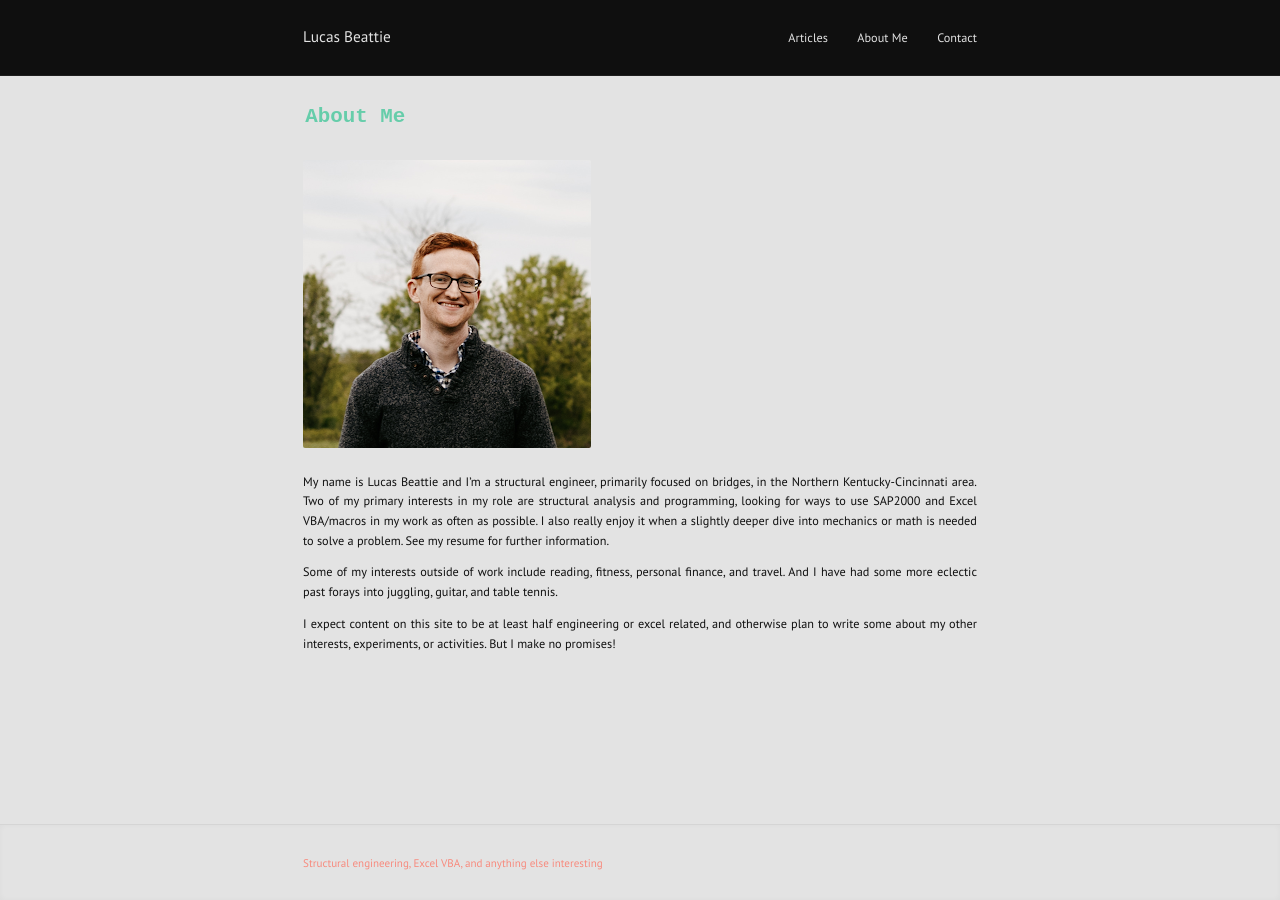
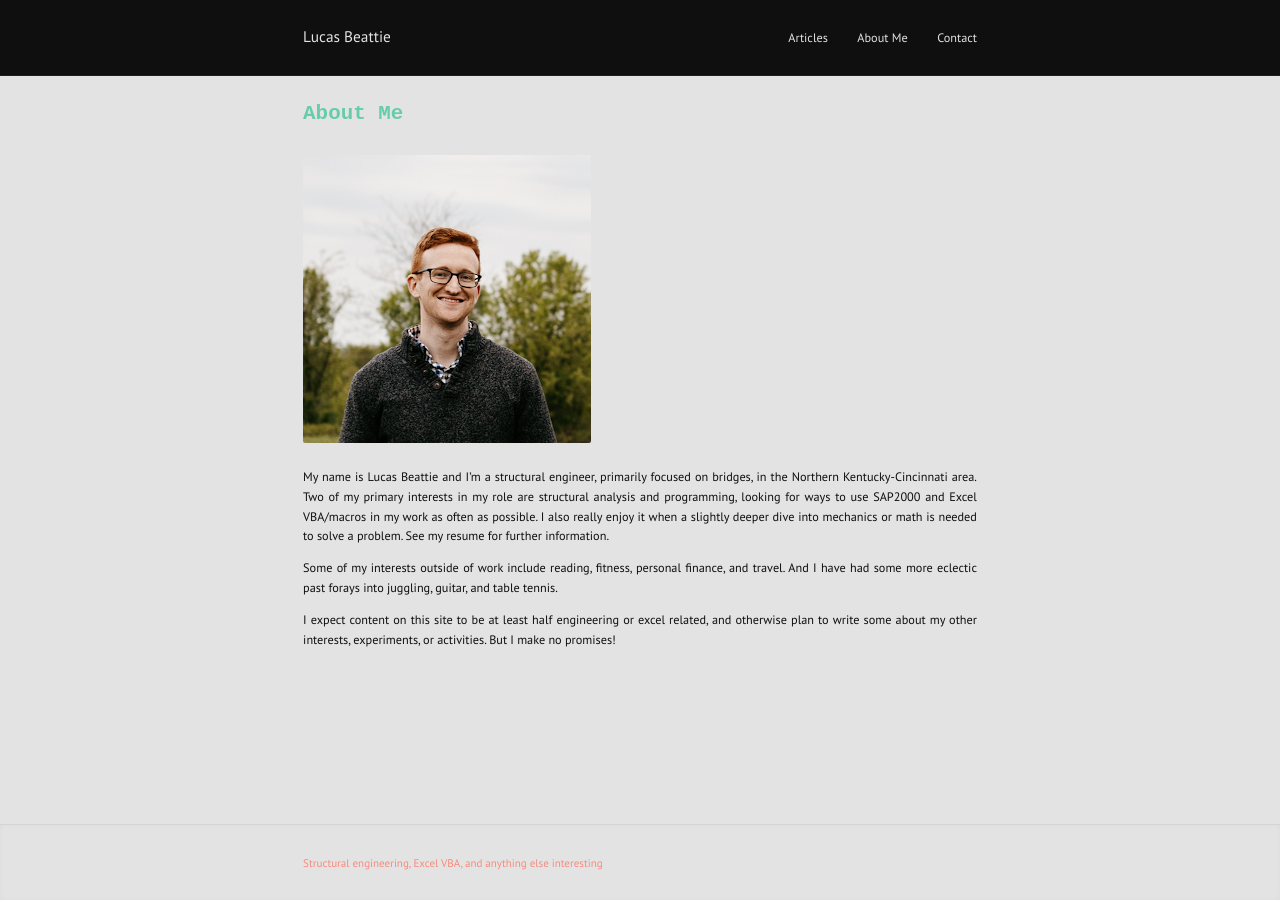
Before and after one commit to labeattie/lucasbeattiedotcom, a Jekyll site: the page built from index.md, in a window 1280 px wide. Built offline with Jekyll 4.4.1, drawn with Linux system fonts in a browser that asks for light colours.

Commit message:
test margins

```diff
--- a/_sass/basic.sass
+++ b/_sass/basic.sass
@@ -20,8 +20,8 @@
   font-weight: $heading-weight
   font-family: 'Courier New', Courier, monospace
   color: mediumaquamarine
-  margin: 0.1em
-  padding: 0.1em
+  margin-bottom: 0.1em
+  margin-top: 0.1em
 
 h2
   font-size: 1.3em
@@ -31,7 +31,7 @@
 
 p
   text-align: justify
-  margin-bottom: 0.7em
+  margin-bottom: 0.1em
 
 a
   color: $link-color
```
